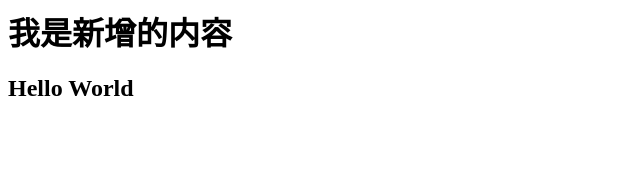
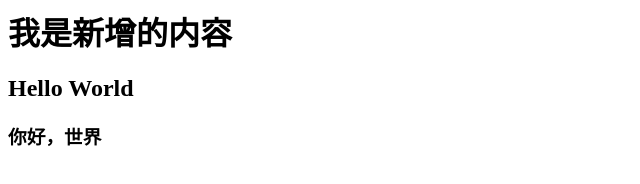
Before and after one commit to hh326326/github-demo, a plain HTML site: page index.html in a window 1280 px wide. Shown: the whole page, without its empty margins (0-640 px from the left). Drawn offline with Linux system fonts and the light colour scheme.

Commit message:
修改index

```diff
--- a/index.html
+++ b/index.html
@@ -8,5 +8,6 @@
 <body>
   <h1>我是新增的内容</h1>
   <h2>Hello World</h2>
+  <h3>你好，世界</h3>
 </body>
 </html>
```
